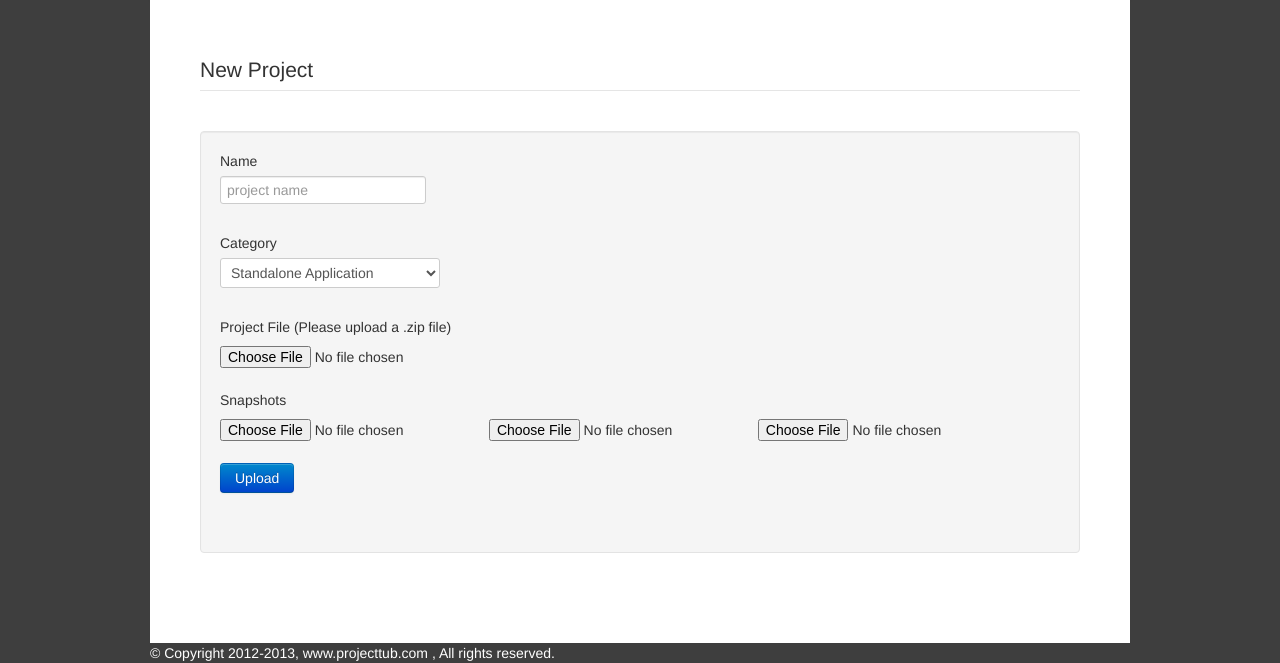
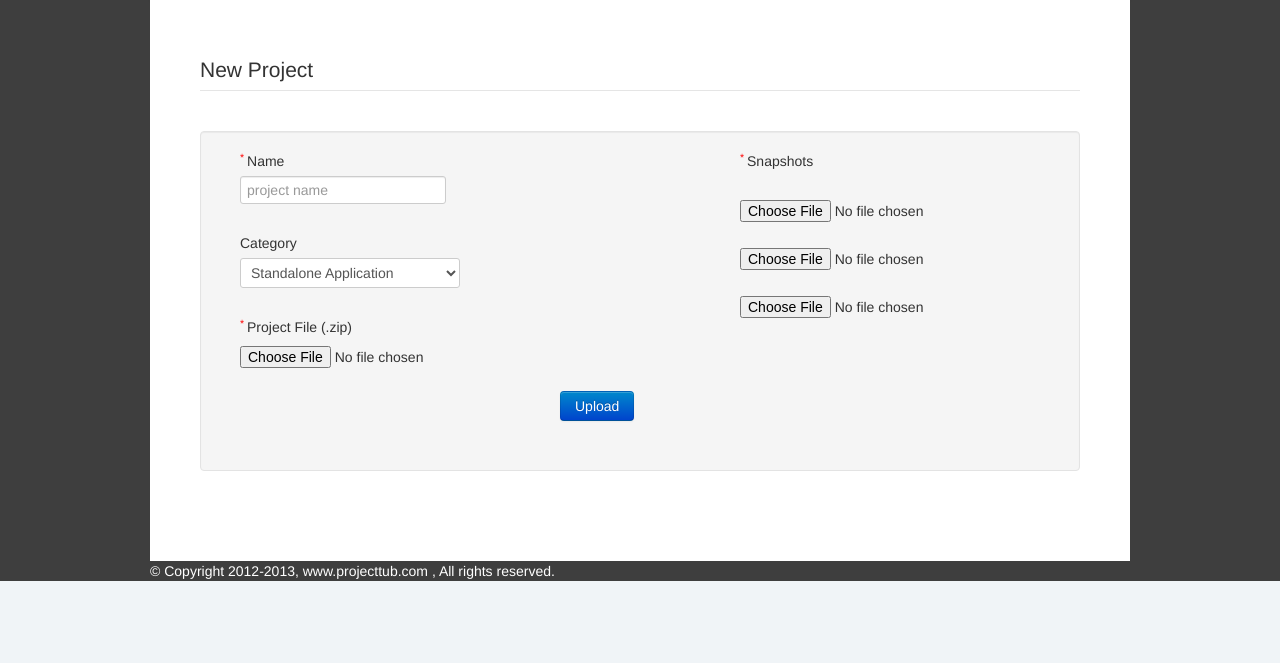
Before and after one commit to arrowak/projecttub, a PHP site: page /uploadproject.php in a window 1280 px wide. Shown: the part 222-885 px from the top of the page. After the commit the page ends 803 px from the top, so only its background shows below. Run offline with PHP 8.4, Linux system fonts and the light colour scheme.

Commit message:
should upload files

```diff
--- a/css/style.css
+++ b/css/style.css
@@ -94,3 +94,23 @@ footer{
     padding: 50px 50px;
     background: #FFF;
 }
+
+.right{
+    float:right;
+}
+
+.left{
+    float:left;
+}
+
+#uploadProjectRight{
+    padding-left:20px;
+}
+
+#uploadproject{
+    margin-top:120px;
+}
+
+#newprojectcontent{
+    height: 300px;
+}
--- a/index.php
+++ b/index.php
@@ -2,8 +2,9 @@
     session_start();
 
     if(isset($_SESSION['username'])){
-        header("http://localhost/projecttub/uploadproject.php");
+        header('Location: uploadproject.php');
     }
+    else{
 ?>
 
 <html>
@@ -32,3 +33,6 @@
 </body>
 <footer> &COPY; Copyright 2012-2013, www.projecttub.com , All rights reserved. </footer>
 </html>
+<?php
+    }
+?>
--- a/js/projecttub.js
+++ b/js/projecttub.js
@@ -70,21 +70,43 @@ $(document).ready(function(){
    $("#uploadproject").click(function(){
 
        var fname = $("#projectfile").val();
+       var projectname = $("#name").val();
+       var snap1 = $("#snapshot1").val();
        var ext = fname.substring(fname.lastIndexOf('.', fname.length)+1,fname.length);
-       if(ext != "zip"){
-           $("#alertproject").html("<strong>Invalid Project File!</strong>  Please upload only .zip file.");
+       if(projectname == "")
+       {
+           $("#alertproject").attr("class","alert alert-danger");
+           $("#alertproject").html("<strong>Invalid Project Name!</strong> &nbsp;&nbsp;Please give your project a name.");
            $("#alertproject").css("display","block");
            $("#alertproject").hide();
            $("#alertproject").fadeIn(800);
-           $("#projectfile").attr('class','alert alert-danger');
+
        }
-       else{
-           $("#alertproject").html("A Valid Project File.");
+       else if(ext != "zip"){
+           $("#alertproject").attr("class","alert alert-danger");
+           $("#alertproject").html("<strong>Invalid Project File!</strong> &nbsp;&nbsp;Please upload only .zip file.");
            $("#alertproject").css("display","block");
            $("#alertproject").hide();
            $("#alertproject").fadeIn(800);
-           $("#projectfile").attr('class','');
+          // $("#projectfile").attr('class','alert alert-danger');
        }
+       else if(snap1 == ""){
+                 $("#alertproject").attr("class","alert alert-danger");
+                 $("#alertproject").html("<strong>Invalid Snapshot File!</strong> &nbsp;&nbsp;Please upload atleast one snapshot.");
+                $("#alertproject").css("display","block");
+                $("#alertproject").hide();
+                $("#alertproject").fadeIn(800);
+           }
+      else{
+                $("#alertproject").attr("class","alert alert-success");
+                $("#alertproject").html("<strong> Thank You! </strong> &nbsp;&nbsp; Your project is being created. Please wait...");
+                $("#alertproject").css("display","block");
+                $("#alertproject").hide();
+                $("#alertproject").fadeIn(800);
+                $("#loader").css("display","block").fadeIn(800);
+          // $("#projectfile").attr('class','');
+      }
+
        return false;
    });
 });
--- a/uploadproject.php
+++ b/uploadproject.php
@@ -18,8 +18,8 @@
   <fieldset>
     <legend>New Project</legend><br>
     <div id="newprojectcontent" class="well">
-
-     <label>Name</label>
+      <div id="uploadProjectLeft" class="span4">
+     <label><span style="color:red;"><sup>* </sup></span>Name</label>
      <input type="text" id="name" placeholder="project name">
      <br><br>
      <label>Category</label>
@@ -28,18 +28,25 @@
         <option value="web">Web Application</option>
      </select>
      <br><br>
-        <label>Project File (Please upload a .zip file)</label>
-        <input type="file" accept="application/zip" id="projectfile" placeholder="Choose a zip file">
+        <label><span style="color:red;"><sup>* </sup></span>Project File (.zip)</label>
+        <input type="file" accept="application/zip" id="projectfile" value="Choose a zip file" placeholder="Choose a zip file">
+     </div> <!-- End UploadProjectLeft div -->
+     <div id="uploadProjectCenter" class="span2">
+          <br><br>  <br><br> <br><br>
+          <button class="btn btn-primary" id="uploadproject">Upload</button><br>
+          <img src='img/uploading.gif'style="display:none;margin-top:10px;margin-left: -25px;" id="loader"/>
+     </div><!-- End UploadProjectCenter div -->
+     <div id="uploadProjectRight" class="span4" >
+     <label><span style="color:red;"><sup>* </sup></span>Snapshots</label>
+     <br>
+     <input type="file" accept="image/*" id="snapshot1" placeholder="Choose a file">
      <br><br>
-     <label>Snapshots</label>
-     <input type="file" accept="image/*" id="snapshot1" placeholder="Choose a file">
         <input type="file" accept="image/*" id="snapshot2" placeholder="Choose a file">
+     <br><br>
         <input type="file" accept="image/*" id="snapshot3" placeholder="Choose a file">
-     <br><br>
-        <button class="btn btn-primary" id="uploadproject">Upload</button><br><br><br>
-     <div id="alertproject" class="alert alert-danger" style="display:none;">
-
-     </div>
+     </div> <!-- End UploadProjectRight div -->
+       <div id="alertproject" class="" style="display:none;margin-top: 300px;">
+          </div>
     </div> <!-- End newusercontent div -->
    </fieldset>
 </form>
```
Also changed, not shown: img/loader.gif (added), img/uploading.gif (added).
